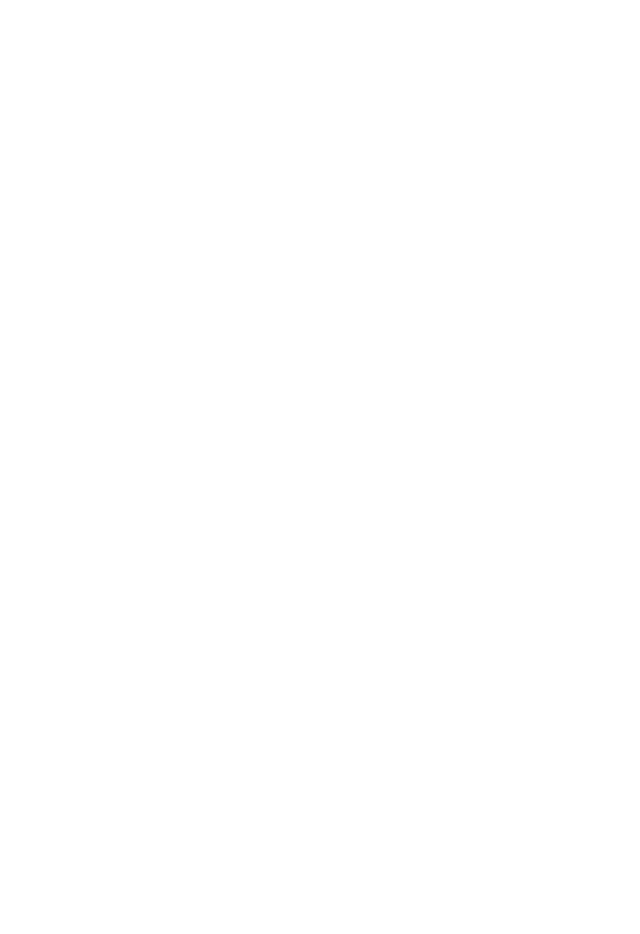
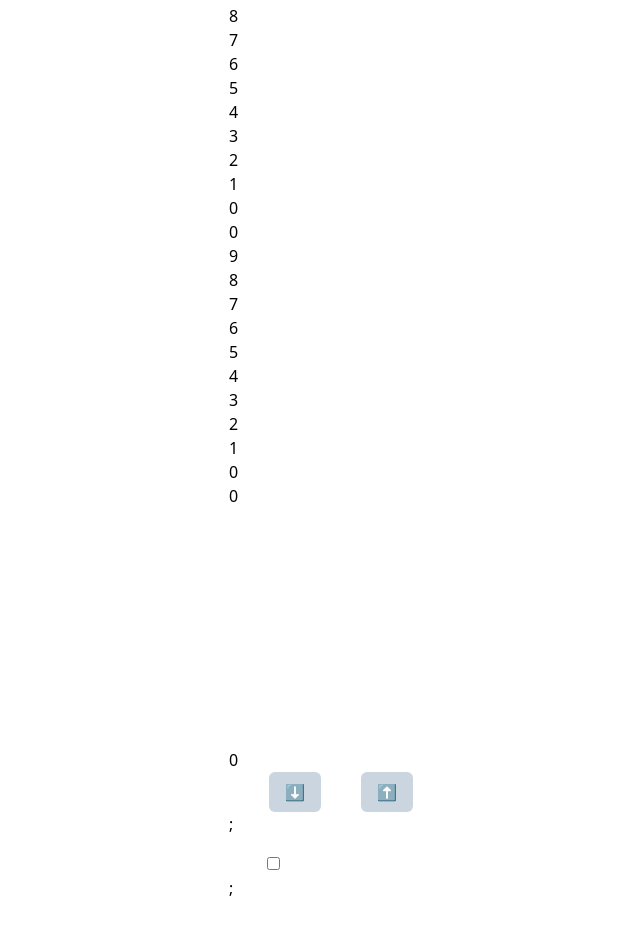
Before and after one commit to ddoria921/darindoria.com, a Next.js app: page /numbers in a window 1280 px wide. Before the commit this address had no page. Shown: the part 620-1554 px from the top of the page, without its empty margins (299-939 px from the left). Before the commit the page ends 800 px from the top, so only its background shows below. Built offline with nearby package versions, Linux system fonts and the light colour scheme.

Commit message:
Add animating number component and test page

```diff
--- /dev/null
+++ b/components/animating-number.js
@@ -0,0 +1,72 @@
+import { motion } from "framer-motion";
+import { useEffect, useRef, useState } from "react";
+import usePrevious from "../hooks/use-previous";
+
+function formatForDisplay(number = 0) {
+  return parseFloat(Math.max(number, 0)).toFixed(2).split("").reverse();
+}
+
+function DecimalColumn() {
+  return (
+    <div>
+      <span>.</span>
+    </div>
+  );
+}
+
+function NumberColumn({ digit, delta }) {
+  const [position, setPosition] = useState(0);
+  const [animationClass, setAnimationClass] = useState(null);
+  const previousDigit = usePrevious(digit);
+  const columnContainer = useRef();
+
+  function setColumnToNumber(number) {
+    setPosition(columnContainer.current.clientHeight * parseInt(number));
+  }
+
+  useEffect(() => setAnimationClass(previousDigit !== digit ? delta : ""), [
+    digit,
+    delta,
+  ]);
+  useEffect(() => setColumnToNumber(digit), [digit]);
+
+  return (
+    <div className="ticker-column-container" ref={columnContainer}>
+      <motion.div
+        animate={{
+          y: position,
+        }}
+        className={`ticker-column ${animationClass}`}
+        onAnimationComplete={() => setAnimationClass("")}
+      >
+        {[9, 8, 7, 6, 5, 4, 3, 2, 1, 0].map((num) => (
+          <div key={num} className="ticker-digit">
+            <span>{num}</span>
+          </div>
+        ))}
+      </motion.div>
+      <span className="number-placeholder">0</span>
+    </div>
+  );
+}
+
+export default function AnimatingNumber({ value }) {
+  const numArray = formatForDisplay(value);
+  const previousNumber = usePrevious(value);
+
+  let delta = null;
+  if (value > previousNumber) delta = "increase";
+  if (value < previousNumber) delta = "decrease";
+
+  return (
+    <motion.div layout className="ticker-view">
+      {numArray.map((number, index) =>
+        number === "." ? (
+          <DecimalColumn key={index} />
+        ) : (
+          <NumberColumn key={index} digit={number} delta={delta} />
+        )
+      )}
+    </motion.div>
+  );
+}
--- /dev/null
+++ b/hooks/use-interval.js
@@ -0,0 +1,21 @@
+import { useRef, useEffect } from "react";
+
+export default function useInterval(callback, delay) {
+  const savedCallback = useRef();
+  // Remember the latest callback.
+  useEffect(() => {
+    savedCallback.current = callback;
+  });
+  // Set up the interval.
+  useEffect(() => {
+    function tick() {
+      if (typeof savedCallback?.current === "function") {
+        savedCallback?.current();
+      }
+    }
+    if (delay !== null) {
+      const id = setInterval(tick, delay);
+      return () => clearInterval(id);
+    }
+  }, [delay]);
+}
--- /dev/null
+++ b/hooks/use-previous.js
@@ -0,0 +1,11 @@
+import { useRef, useEffect } from "react";
+
+export default function usePrevious(value) {
+  const ref = useRef();
+
+  useEffect(() => {
+    ref.current = value;
+  });
+
+  return ref.current;
+}
--- a/package.json
+++ b/package.json
@@ -12,6 +12,7 @@
     "@mapbox/rehype-prism": "^0.5.0",
     "@tailwindcss/typography": "^0.2.0",
     "date-fns": "^2.14.0",
+    "framer-motion": "^3.2.2-rc.1",
     "next": "^10.0.1",
     "next-mdx-enhanced": "^5.0.0",
     "react": "16.13.1",
--- /dev/null
+++ b/pages/numbers.js
@@ -0,0 +1,50 @@
+import { useState } from "react";
+import useInterval from "../hooks/use-interval";
+import AnimatingNumber from "../components/animating-number";
+
+export default function Numbers() {
+  // -- Up/Down Buttons -- //
+  const [counter, setCounter] = useState(500);
+  const increase = () => setCounter(counter + 1);
+  const decrease = () => setCounter(counter - 1);
+
+  // -- Simulate Trading Button -- //
+  const [simulate, setSimulate] = useState(false);
+  const toggleSimulate = () => setSimulate(!simulate);
+
+  useInterval(
+    () => {
+      let delta = Math.random() * 200;
+
+      if (Math.floor(delta) % 2 === 0) {
+        delta = delta * -1;
+      }
+
+      console.log(`Increase by ${delta}`);
+      setCounter(Math.max(counter + delta, 0));
+    },
+    simulate ? 1500 : null
+  );
+
+  return (
+    <div className="mx-auto mt-12 w-56">
+      <AnimatingNumber value={counter} />
+      <div className="flex justify-evenly">
+        <button className="bg-gray-400 px-4 py-2 rounded-md" onClick={decrease}>
+          ⬇️
+        </button>
+        <button className="bg-gray-400 px-4 py-2 rounded-md" onClick={increase}>
+          ⬆️
+        </button>
+      </div>
+      ;
+      <div className="flex justify-evenly mt-4">
+        <label className="text-white">
+          <input type="checkbox" checked={simulate} onChange={toggleSimulate} />
+          <span className="pl-2">Simulate Trading</span>
+        </label>
+      </div>
+      ;
+    </div>
+  );
+}
--- /dev/null
+++ b/styles/components/animating-number.css
@@ -0,0 +1,58 @@
+.ticker-view {
+  height: 100%;
+  margin: auto;
+  display: flex;
+  flex-direction: row-reverse;
+  overflow: hidden;
+  font-size: 56px;
+  position: relative;
+  color: white;
+}
+
+.number-placeholder {
+  visibility: hidden;
+}
+
+.ticker-column-container {
+  position: relative;
+}
+
+.ticker-column {
+  position: absolute;
+  height: 1000%;
+  bottom: 0;
+}
+
+.ticker-digit {
+  height: 10%;
+}
+
+.ticker-column.increase {
+  animation: pulseGreen 500ms cubic-bezier(0.4, 0, 0.6, 1) 1;
+}
+
+.ticker-column.decrease {
+  animation: pulseRed 500ms cubic-bezier(0.4, 0, 0.6, 1) 1;
+}
+
+@keyframes pulseGreen {
+  0%,
+  100% {
+    color: white;
+  }
+
+  50% {
+    @apply text-green-500;
+  }
+}
+
+@keyframes pulseRed {
+  0%,
+  100% {
+    color: white;
+  }
+
+  50% {
+    @apply text-red-500;
+  }
+}
--- a/styles/index.css
+++ b/styles/index.css
@@ -3,6 +3,7 @@
 
 /* custom CSS component class go here  */
 @import "components/journal-entry.css";
+@import "components/animating-number.css";
 
 @tailwind utilities;
 
```
Also changed, not shown: 1 other file (tests, documents, lock files or other folders).
